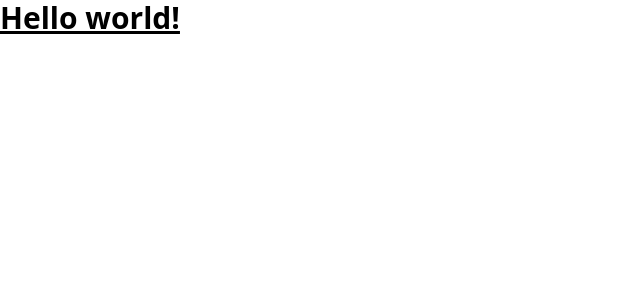
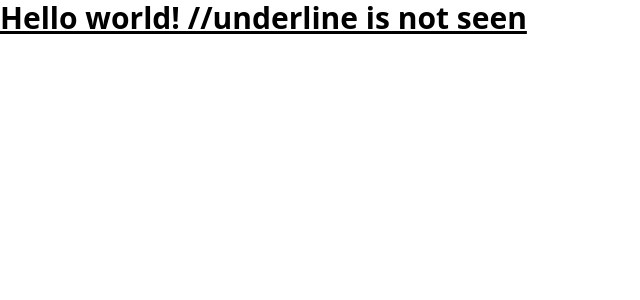
Before and after one commit to cdhant7/Chat-app-react, a React (Vite) app: page / in a window 1280 px wide. Shown: the top 300 px of the page, without its empty margins (0-640 px from the left). Built offline with nearby package versions, Linux system fonts and the light colour scheme.

Commit message:
Update App.jsx

```diff
--- a/src/App.jsx
+++ b/src/App.jsx
@@ -7,7 +7,7 @@ function App() {
     <>
       <div>
       <h1 className="text-3xl font-bold underline">
-      Hello world!
+      Hello world!   //underline is not seen
     </h1>
       </div>
      </>
```
